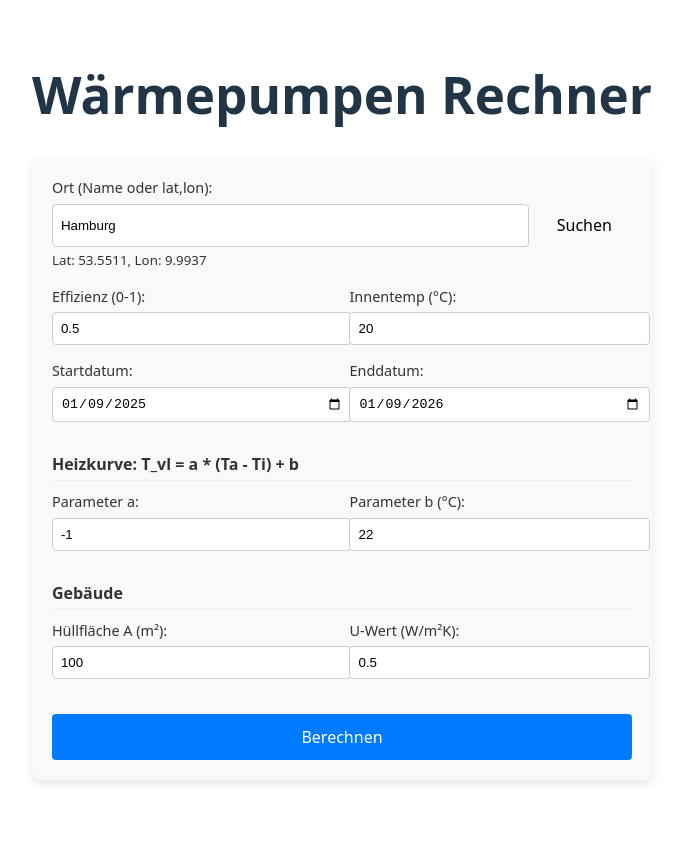
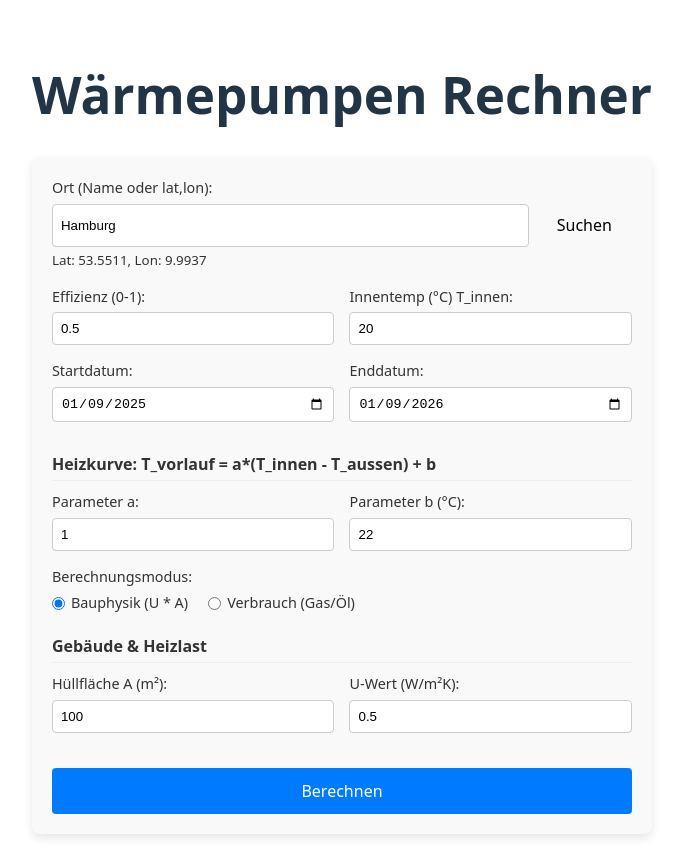
Before and after one commit to MCOlivver/HeatPump, a React (Vite) app in the folder web/: page / in a window 1280 px wide. Shown: the whole page, without its empty margins (298-980 px from the left). Before the commit the page ends 812 px from the top, so only its background shows below. Built offline with nearby package versions, Linux system fonts and the light colour scheme.

Commit message:
Update heating curve formula and UI text: a*(Ti - Ta)

```diff
--- a/web/src/HeatPumpCalculator.css
+++ b/web/src/HeatPumpCalculator.css
@@ -80,3 +80,35 @@
   font-weight: bold;
   color: #0d47a1;
 }
+
+/* New styles for radio toggles */
+.radio-group {
+    display: flex;
+    gap: 20px;
+}
+.radio-group label {
+    display: flex;
+    align-items: center;
+    gap: 6px;
+    font-weight: normal;
+    cursor: pointer;
+}
+.radio-group input[type="radio"] {
+    width: auto;
+    margin: 0;
+}
+
+.consumption-box {
+    background: #fff3e0;
+    padding: 10px;
+    border-radius: 4px;
+    border: 1px solid #ffe0b2;
+}
+
+.input-group input, .input-group select {
+  width: 100%;
+  padding: 8px;
+  border: 1px solid #ccc;
+  border-radius: 4px;
+  box-sizing: border-box;
+}
--- a/web/src/HeatPumpCalculator.tsx
+++ b/web/src/HeatPumpCalculator.tsx
@@ -30,10 +30,15 @@ const HeatPumpCalculator: React.FC = () => {
   const [startDate, setStartDate] = useState<string>(format(oneYearAgo, 'yyyy-MM-dd'));
   const [endDate, setEndDate] = useState<string>(format(yesterday, 'yyyy-MM-dd'));
   const [tempInnen, setTempInnen] = useState<number>(20.0);
-  const [paramA, setParamA] = useState<number>(-1.0);
+  const [paramA, setParamA] = useState<number>(1.0);
   const [paramB, setParamB] = useState<number>(22.0);
   const [area, setArea] = useState<number>(100.0);
   const [uVal, setUVal] = useState<number>(0.5);
+
+  const [calcMode, setCalcMode] = useState<'physics' | 'consumption'>('physics');
+  const [fuelType, setFuelType] = useState<'gas' | 'oil'>('gas');
+  const [fuelAmount, setFuelAmount] = useState<number>(15000);
+  const [oldEff, setOldEff] = useState<number>(0.85);
 
   const [locationName, setLocationName] = useState<string>('Hamburg');
   const [lat, setLat] = useState<number>(53.5511);
@@ -46,6 +51,10 @@ const HeatPumpCalculator: React.FC = () => {
     heatKWh: number;
     elecKWh: number;
     jaz: number;
+    maxHeatLoadW: number;
+    maxHeatDate: string;
+    maxElecLoadW: number;
+    maxElecDate: string;
   } | null>(null);
 
   const [error, setError] = useState<string>('');
@@ -124,15 +133,63 @@ const HeatPumpCalculator: React.FC = () => {
       let totalElecWh = 0.0;
       let heatHours = 0;
 
+      let maxHeatLoadW = 0.0;
+      let maxHeatDate = '-';
+      let maxElecLoadW = 0.0;
+      let maxElecDate = '-';
+
+      // 1. First Pass: Calculate total "Degree Hours" if in consumption mode
+      let k_load = 0; // W/K (Conductance)
+
+      if (calcMode === 'consumption') {
+         let sumDegreeHours = 0;
          for (const tOut of temps) {
+             if (tOut !== null && tOut < tempInnen) {
+                 sumDegreeHours += (tempInnen - tOut);
+             }
+         }
+
+         if (sumDegreeHours === 0) {
+           setError("Keine Heizstunden im Zeitraum. Berechnung aus Verbrauch nicht möglich.");
+           setLoading(false);
+           return;
+         }
+
+         // Total Heat Demand (kWh) = Fuel (kWh) * Efficiency
+         // Fuel kWh conversion:
+         // Gas: kWh -> kWh
+         // Oil: Liters -> kWh (~10 kWh/L)
+         let fuelKWh = fuelAmount;
+         if (fuelType === 'oil') {
+             fuelKWh = fuelAmount * 10.0;
+         }
+
+         const totalHeatDemandKWh = fuelKWh * oldEff;
+
+         // k_load [W/K] = (TotalHeat [Wh]) / (SumDeltaT [K*h])
+         //              = (TotalHeatKWh * 1000) / sumDegreeHours
+         k_load = (totalHeatDemandKWh * 1000.0) / sumDegreeHours;
+
+      } else {
+         // Physics Mode: k_load = U * A
+         k_load = uVal * area;
+      }
+
+      for (let i = 0; i < temps.length; i++) {
+        const tOut = temps[i];
         if (tOut === null || tOut === undefined) continue;
 
-        // Heizlast Q = U * A * (Ti - Ta)
+        // Heizlast Q = k_load * (Ti - Ta)
         if (tOut < tempInnen) {
-          const qLoad = uVal * area * (tempInnen - tOut);
+          const qLoad = k_load * (tempInnen - tOut);
+
+          if (qLoad > maxHeatLoadW) {
+             maxHeatLoadW = qLoad;
+             maxHeatDate = resp.data.hourly.time[i];
+          }
 
           // Vorlauf
-          const tVorlauf = paramA * (tOut - tempInnen) + paramB;
+          const tVorlauf = paramA * (tempInnen - tOut) + paramB;
 
           const tVorlaufK = tVorlauf + 273.15;
           const tOutK = tOut + 273.15;
@@ -150,18 +207,23 @@ const HeatPumpCalculator: React.FC = () => {
           let copReal = eff * copCarnot;
           if (copReal < 1.0) copReal = 1.0;
 
+          let pElec = 0.0;
           // Max limit to avoid infinity
           if (copReal > 20000) {
             // Near infinite efficiency -> 0 electricity
-            totalHeatWh += qLoad;
-            // totalElecWh += 0;
+            pElec = 0.0;
           } else {
-             const pElec = qLoad / copReal;
+             pElec = qLoad / copReal;
+          }
+
           totalHeatWh += qLoad;
           totalElecWh += pElec;
+          heatHours++;
+
+          if (pElec > maxElecLoadW) {
+             maxElecLoadW = pElec;
+             maxElecDate = resp.data.hourly.time[i];
           }
-
-          heatHours++;
         }
       }
 
@@ -174,7 +236,11 @@ const HeatPumpCalculator: React.FC = () => {
         hoursHeating: heatHours,
         heatKWh,
         elecKWh,
-        jaz
+        jaz,
+        maxHeatLoadW,
+        maxHeatDate: maxHeatDate.replace('T', ' '),
+        maxElecLoadW,
+        maxElecDate: maxElecDate.replace('T', ' ')
       });
 
     } catch (e) {
@@ -206,7 +272,7 @@ const HeatPumpCalculator: React.FC = () => {
            <input type="number" step="0.05" value={eff} onChange={(e) => setEff(parseFloat(e.target.value))} />
         </div>
         <div className="input-group">
-           <label>Innentemp (°C):</label>
+           <label>Innentemp (°C) T_innen:</label>
            <input type="number" value={tempInnen} onChange={(e) => setTempInnen(parseFloat(e.target.value))} />
         </div>
       </div>
@@ -222,7 +288,7 @@ const HeatPumpCalculator: React.FC = () => {
          </div>
       </div>
 
-      <div className="input-header">Heizkurve: T_vl = a * (Ta - Ti) + b</div>
+      <div className="input-header">Heizkurve: T_vorlauf = a*(T_innen - T_aussen) + b</div>
       <div className="grid-2">
          <div className="input-group">
            <label>Parameter a:</label>
@@ -234,7 +300,23 @@ const HeatPumpCalculator: React.FC = () => {
          </div>
       </div>
 
-      <div className="input-header">Gebäude</div>
+      <div className="input-group">
+        <label>Berechnungsmodus:</label>
+        <div className="radio-group">
+            <label>
+                <input type="radio" checked={calcMode === 'physics'} onChange={() => setCalcMode('physics')} />
+                Bauphysik (U * A)
+            </label>
+            <label>
+                <input type="radio" checked={calcMode === 'consumption'} onChange={() => setCalcMode('consumption')} />
+                Verbrauch (Gas/Öl)
+            </label>
+        </div>
+      </div>
+
+      <div className="input-header">Gebäude & Heizlast</div>
+
+      {calcMode === 'physics' ? (
         <div className="grid-2">
             <div className="input-group">
             <label title="Wände + Dach + Fenster + Boden">Hüllfläche A (m²):</label>
@@ -245,6 +327,25 @@ const HeatPumpCalculator: React.FC = () => {
             <input type="number" step="0.1" value={uVal} onChange={(e) => setUVal(parseFloat(e.target.value))} />
             </div>
         </div>
+      ) : (
+        <div className="consumption-box">
+             <div className="input-group">
+                <label>Brennstoff:</label>
+                <select value={fuelType} onChange={(e) => setFuelType(e.target.value as 'gas' | 'oil')}>
+                    <option value="gas">Gas (kWh)</option>
+                    <option value="oil">Öl (Liter)</option>
+                </select>
+             </div>
+             <div className="input-group">
+                <label>Verbrauch ({fuelType === 'gas' ? 'kWh' : 'Liter'}):</label>
+                <input type="number" value={fuelAmount} onChange={(e) => setFuelAmount(parseFloat(e.target.value))} />
+             </div>
+             <div className="input-group">
+                <label title="Wirkungsgrad der alten Heizung">Nutzungsgrad Alt-Anlage (0-1):</label>
+                <input type="number" step="0.05" value={oldEff} onChange={(e) => setOldEff(parseFloat(e.target.value))} />
+             </div>
+        </div>
+      )}
 
       <button className="calc-btn" onClick={calculate} disabled={loading}>
         {loading ? 'Berechne...' : 'Berechnen'}
@@ -259,6 +360,16 @@ const HeatPumpCalculator: React.FC = () => {
           <p>Heizstunden: <strong>{result.hoursHeating}</strong></p>
           <p>Heizwärmebedarf: <strong>{result.heatKWh.toFixed(2)} kWh</strong></p>
           <p>Stromverbrauch: <strong>{result.elecKWh.toFixed(2)} kWh</strong></p>
+
+          <div style={{margin: '15px 0', borderTop: '1px solid #ccc', paddingTop: '10px'}}>
+              <p>Max. Heizlast: <strong>{(result.maxHeatLoadW / 1000).toFixed(2)} kW</strong> <br/>
+                 <small>am {result.maxHeatDate}</small>
+              </p>
+              <p>Max. elektr. Leistung: <strong>{(result.maxElecLoadW / 1000).toFixed(2)} kW</strong> <br/>
+                 <small>am {result.maxElecDate}</small>
+              </p>
+          </div>
+
           <p className="big-jaz">JAZ: {result.jaz.toFixed(2)}</p>
         </div>
       )}
```
Lines whose indentation alone changed are shown as unchanged.
